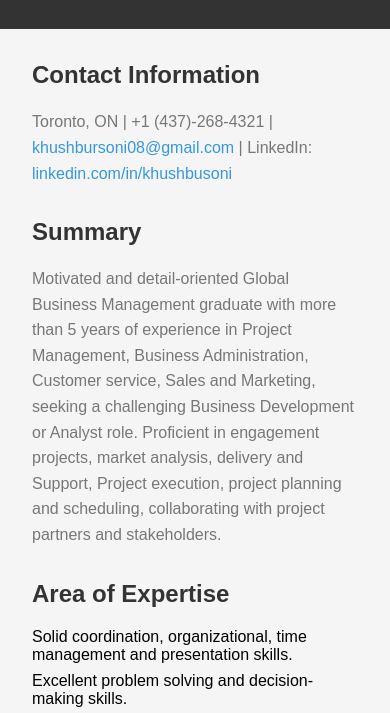
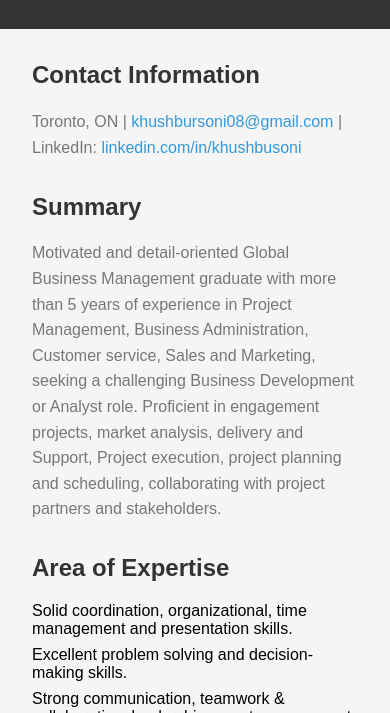
Before and after one commit to khushbursoni/khushbursoni.github.io, a plain HTML site: page index_v1.html in a window 390 px wide. Shown: the part 124-837 px from the top of the page. Drawn offline with Linux system fonts and the light colour scheme.

Commit message:
removed phone number from index_v1.html

```diff
--- a/index_v1.html
+++ b/index_v1.html
@@ -67,7 +67,7 @@
 
     <section>
         <h2>Contact Information</h2>
-        <p>Toronto, ON | +1 (437)-268-4321 | <a href="mailto:khushbursoni08@gmail.com">khushbursoni08@gmail.com</a> | LinkedIn:
+        <p>Toronto, ON | <a href="mailto:khushbursoni08@gmail.com">khushbursoni08@gmail.com</a> | LinkedIn:
             <a href="https://www.linkedin.com/in/khushbusoni" target="_blank">linkedin.com/in/khushbusoni</a></p>
     </section>
 
```
